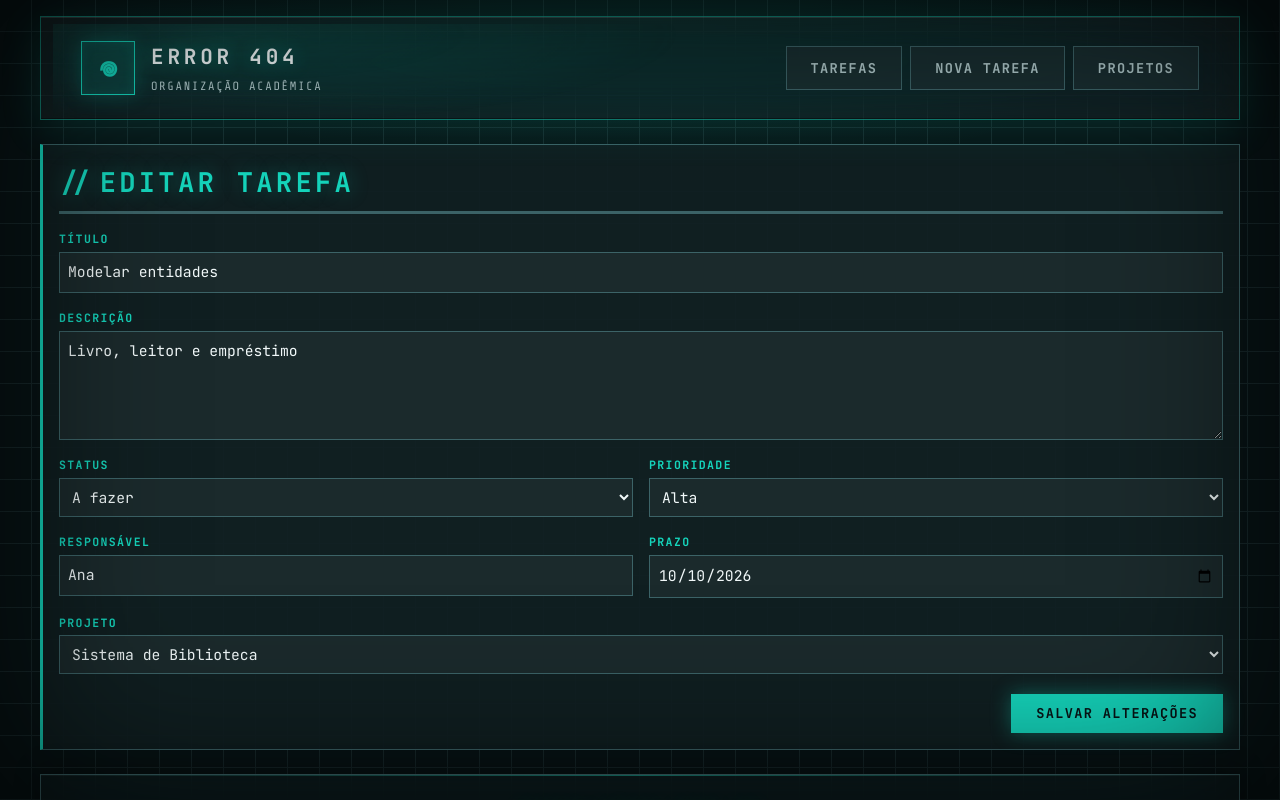
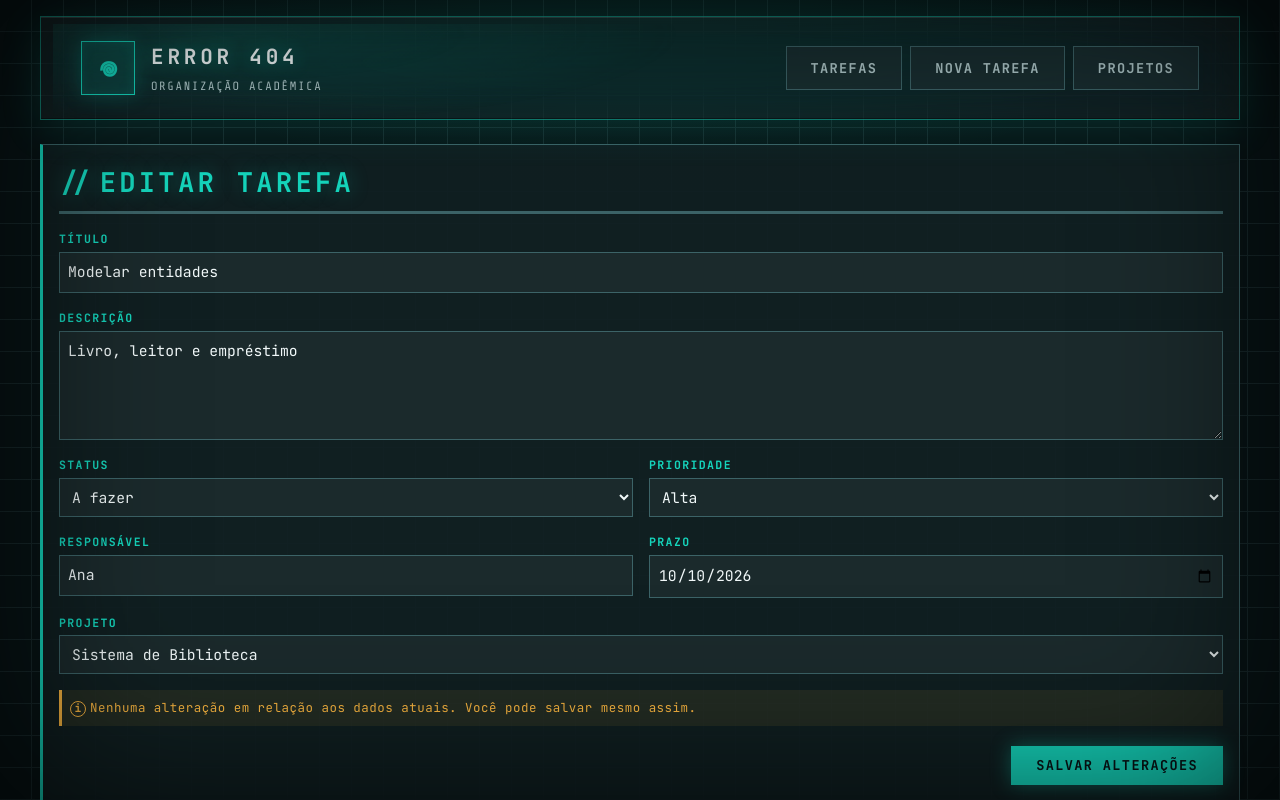
Before and after one commit to Izzieee/Vue_DFE, a Vue app: page /tarefas/1/editar in a window 1280 px wide. Shown: the top 800 px of the page. Built offline with nearby package versions, Linux system fonts and the light colour scheme; data requests are answered from the project's data file.

Commit message:
fix(edicao): avisa quando a tarefa nao tem alteracoes
O formulario de edicao compara os valores atuais com os dados carregados e
exibe um aviso quando nada mudou. O envio continua liberado: o usuario pode
salvar mesmo assim, e o aviso desaparece assim que algum campo e alterado.

```diff
--- a/src/components/FormularioTarefa.vue
+++ b/src/components/FormularioTarefa.vue
@@ -66,6 +66,28 @@ const form = ref<Omit<Tarefa, 'id'>>({
   prioridade: 'media',
   responsavel: '',
   prazo: '',
+})
+
+/**
+ * Indica que o formulário de edição está igual aos dados carregados.
+ * O envio continua liberado: o usuário pode salvar mesmo sem alterar nada.
+ */
+const semAlteracoes = computed(() => {
+  const original = props.inicial
+
+  if (modo.value !== 'editar' || !original) {
+    return false
+  }
+
+  return (
+    form.value.titulo === original.titulo &&
+    form.value.descricao === original.descricao &&
+    form.value.status === original.status &&
+    form.value.prioridade === original.prioridade &&
+    form.value.responsavel === original.responsavel &&
+    form.value.prazo === original.prazo &&
+    form.value.projetoId === original.projetoId
+  )
 })
 
 onMounted(async () => {
@@ -362,6 +384,11 @@ function focarResumoErros() {
         </p>
       </div>
 
+      <p v-if="semAlteracoes" class="aviso-sem-alteracoes" role="status">
+        <span class="aviso-marcador" aria-hidden="true">i</span>
+        Nenhuma alteração em relação aos dados atuais. Você pode salvar mesmo assim.
+      </p>
+
       <footer class="acoes">
         <button type="submit" class="botao botao-primario" :disabled="ocupado">
           {{ rotuloBotao }}
@@ -473,6 +500,34 @@ select:disabled {
   width: 1rem;
   height: 1rem;
   border: 1px solid hsl(var(--destructive));
+  border-radius: 50%;
+  font-size: 0.7rem;
+  font-weight: 700;
+  line-height: 1;
+}
+
+/* Aviso de edição sem alterações: informa o usuário sem bloquear o envio. */
+.aviso-sem-alteracoes {
+  display: flex;
+  align-items: baseline;
+  gap: var(--space-1);
+  margin: 0;
+  padding: var(--space-2);
+  border-left: 3px solid hsl(var(--terminal-amber));
+  background: hsl(var(--terminal-amber) / 0.08);
+  color: hsl(var(--terminal-amber));
+  font-size: 0.78rem;
+  letter-spacing: 0.04em;
+}
+
+.aviso-marcador {
+  display: inline-flex;
+  align-items: center;
+  justify-content: center;
+  width: 1rem;
+  height: 1rem;
+  flex-shrink: 0;
+  border: 1px solid hsl(var(--terminal-amber));
   border-radius: 50%;
   font-size: 0.7rem;
   font-weight: 700;
```
